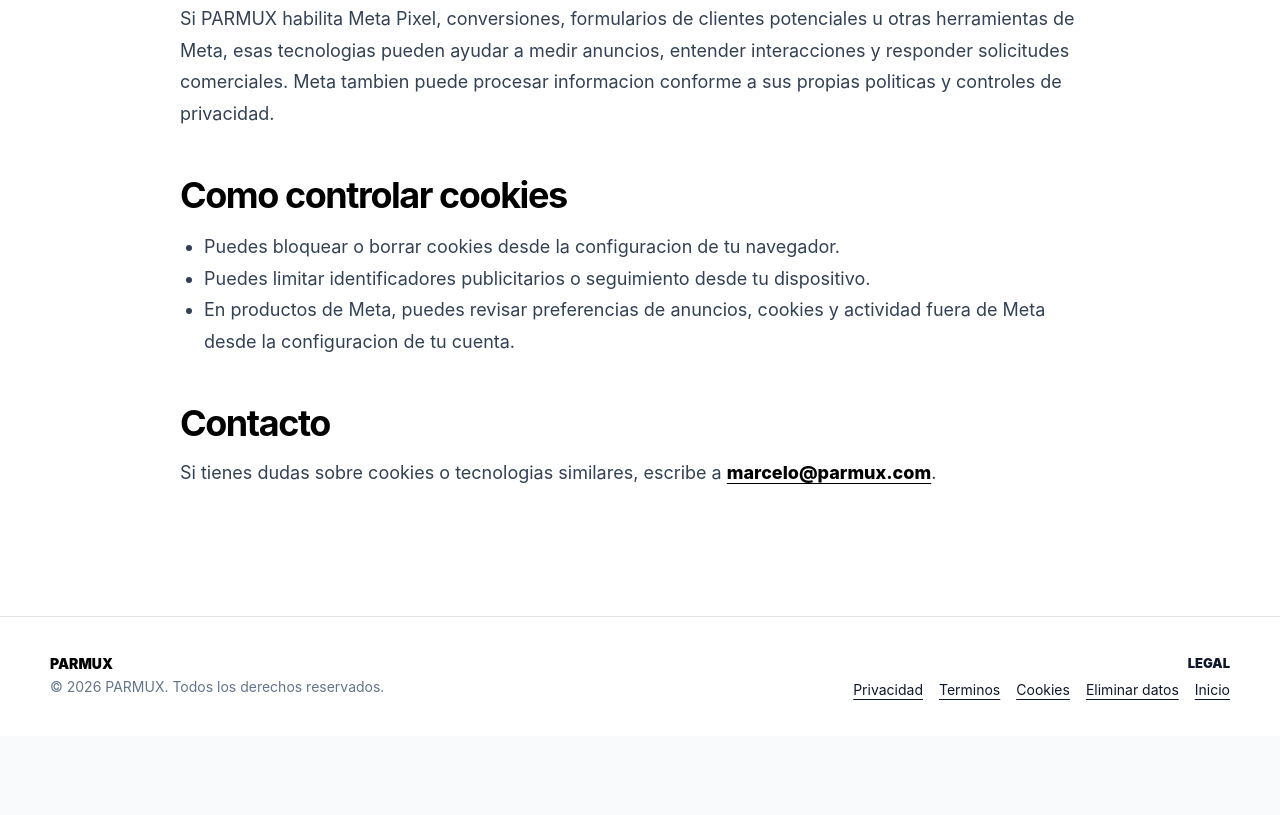
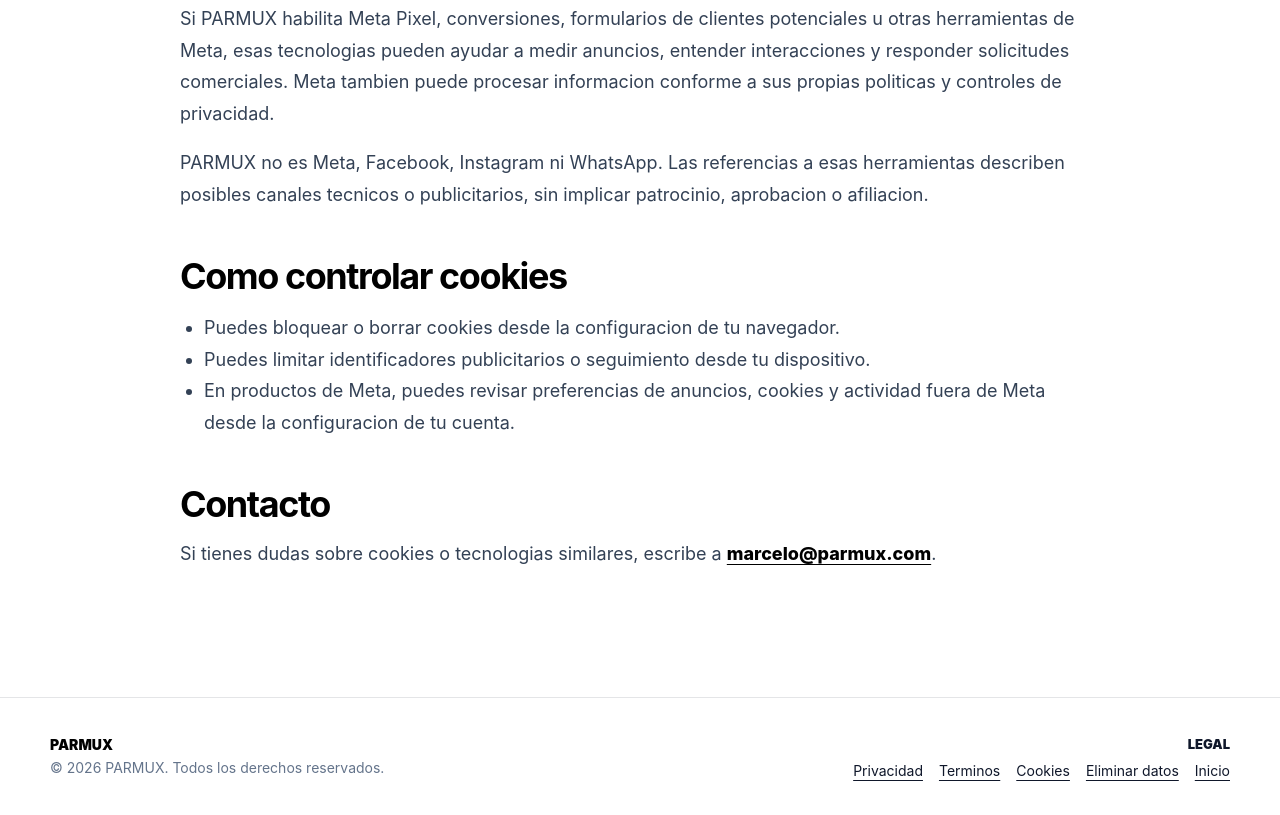
Before and after one commit to coCHELOice/parmux-site, a plain HTML site: page legal/cookies.html in a window 1280 px wide. Shown: the part 1331-2146 px from the top of the page. Before the commit the page ends 2067 px from the top, so only its background shows below. Drawn offline with Linux system fonts and the light colour scheme.

Commit message:
Tighten Meta legal disclaimers

```diff
--- a/legal/cookies.html
+++ b/legal/cookies.html
@@ -70,6 +70,10 @@
           esas tecnologias pueden ayudar a medir anuncios, entender interacciones y responder solicitudes comerciales.
           Meta tambien puede procesar informacion conforme a sus propias politicas y controles de privacidad.
         </p>
+        <p>
+          PARMUX no es Meta, Facebook, Instagram ni WhatsApp. Las referencias a esas herramientas describen posibles
+          canales tecnicos o publicitarios, sin implicar patrocinio, aprobacion o afiliacion.
+        </p>
 
         <h2>Como controlar cookies</h2>
         <ul>
```
Also changed, not shown: index.html (+1 -1 lines), legal/eliminacion-datos.html (+4 -0 lines).
